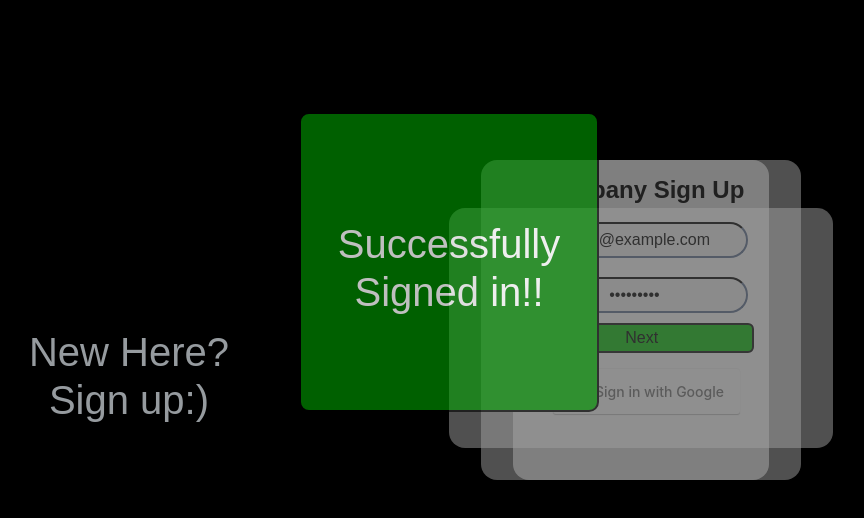
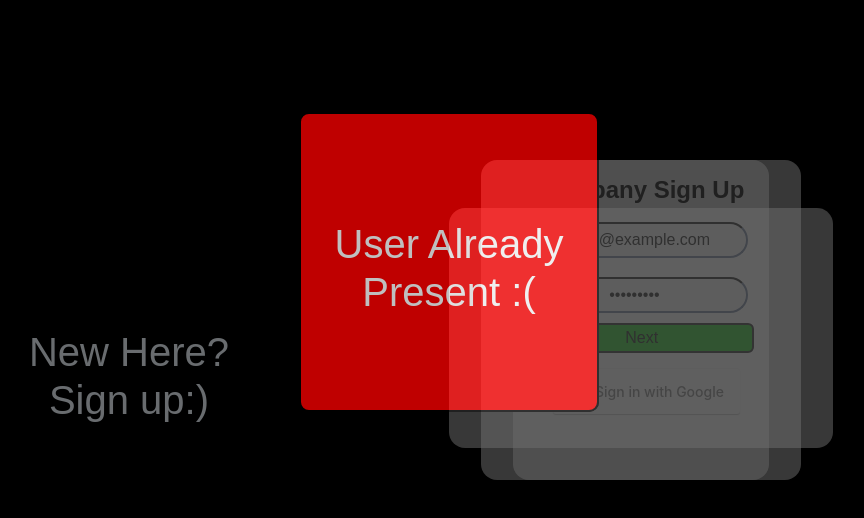
Before and after one commit to About-Rudra/vrittihub, a React (Create React App) app: page /companysignup in a window 1280 px wide. Both pictures are taken after typing "name@example.com", "Sample123" into the empty fields and a click on the button "Next". Shown: the top 518 px of the page, without its empty margins (191-1055 px from the left). Built offline with nearby package versions, Linux system fonts and the light colour scheme; no server answers.

Commit message:
modals added and linked login/signup pages

```diff
--- a/src/components/candidate/CandidateLogin.jsx
+++ b/src/components/candidate/CandidateLogin.jsx
@@ -4,6 +4,7 @@ import { Routes, Route, useNavigate } from 'react-router-dom';
 import CandidateProfilePage from "./CandidateProfilePage";
 import Cookies from 'js-cookie';
 import Modal from "../general/Modal";
+import Modal2 from "../general/Modal2";
 
 function CandidateLogin() {
   const [open, setOpen] = useState(false);
@@ -17,6 +18,13 @@ function CandidateLogin() {
   };
 
   const handleOpen = () => {
+    setOpen(true);
+  };
+  const handleClose1 = () => {
+    setOpen(false);
+  };
+
+  const handleOpen1 = () => {
     setOpen(true);
   };
 
@@ -49,8 +57,9 @@ function CandidateLogin() {
           Cookies.set('role', "candidate");
           setTimeout(() => {
           navigateToCandidateProfilePage();
-          }, 0);
+          }, 1000);
         } else {
+          handleOpen1();
           console.log("Error received from backend: " + response.status);
         }
 
@@ -78,6 +87,12 @@ function CandidateLogin() {
   function navigateToCandidateProfilePage() {
     navigate('/candidateprofilepage')
   }
+  function navigateToCandidateSignup(){
+    navigate('/candidatesignup')
+  }
+  function navigateToCompanyLogin(){
+    navigate('/companylogin')
+  }
 
   return (
     <div id="signupCoContainer">
@@ -85,9 +100,9 @@ function CandidateLogin() {
 
         <h1>Signed Already?
           <br />Login:) </h1>
-        <a href="#">Dont have an account? Signup :)</a>
+        <a href="#" onClick={navigateToCandidateSignup}>Dont have an account? Signup :)</a>
         <br />
-        <a href="#">Are you a Recruiter?</a>
+        <a href="#" onClick={navigateToCompanyLogin}>Are you a Recruiter?</a>
       </div>
 
       <div id="signupCoForm">
@@ -106,6 +121,11 @@ function CandidateLogin() {
                 <h1 style={{ marginTop: '5rem' }}>Successfully Logged in!!</h1>
               </>
             </Modal>
+            <Modal2 isOpen={open} onClose={handleClose1}>
+              <>
+                <h1 style={{ marginTop: '5rem' }}>Candidate not registered :(</h1>
+              </>
+            </Modal2>
           </form>
         </div>
 
--- a/src/components/candidate/CandidateSignup.jsx
+++ b/src/components/candidate/CandidateSignup.jsx
@@ -4,6 +4,7 @@ import { Routes, Route, useNavigate } from 'react-router-dom';
 import CandidateDetailsForm from "./CandidateDetailsForm";
 import Cookies from 'js-cookie';
 import Modal from "../general/Modal";
+import Modal1 from "../general/Modal1";
 
 function CandidateSignup() {
   const [open, setOpen] = useState(false);
@@ -18,6 +19,13 @@ function CandidateSignup() {
 
 const handleOpen = () => {
     setOpen(true);
+};
+const handleClose1 = () => {
+  setOpen(false);
+};
+
+const handleOpen1 = () => {
+  setOpen(true);
 };
 
   const handleSubmit = (event) => {
@@ -52,7 +60,7 @@ const handleOpen = () => {
           }, 1000);
         } else {
           if(response.status === 400) {
-            alert('User already present');
+            handleOpen1();
             console.log("Received bad request from backend");
           } else {
             console.log("Backend error: " + response.status);
@@ -99,6 +107,11 @@ const handleOpen = () => {
                     <h1 style={{ marginTop: '5rem' }}>Successfully Signed in!!</h1>
                 </>
             </Modal>
+            <Modal1 isOpen={open} onClose={handleClose1}>
+              <>
+                <h1 style={{ marginTop: '5rem' }}>User Already Present :(</h1>
+              </>
+            </Modal1>
             <button type="button" className="google-sign-in-button" >
               Sign in with Google
             </button>
--- a/src/components/company/CompanyLogin.jsx
+++ b/src/components/company/CompanyLogin.jsx
@@ -5,6 +5,9 @@ import CompanyDetailsPage from "./CompanyDetailsPage";
 import CompanyProfilePage from "./CompanyProfilePage";
 import Cookies from 'js-cookie';
 import Modal from "../general/Modal";
+import Modal2 from "../general/Modal2";
+import CompanySignup from "./CompanySignup";
+import CandidateLogin from "../candidate/CandidateLogin";
 
 function CompanyLogin() {
   const [open, setOpen] = useState(false);
@@ -18,6 +21,13 @@ function CompanyLogin() {
   };
 
   const handleOpen = () => {
+    setOpen(true);
+  };
+  const handleClose1 = () => {
+    setOpen(false);
+  };
+
+  const handleOpen1 = () => {
     setOpen(true);
   };
 
@@ -51,9 +61,10 @@ function CompanyLogin() {
           Cookies.set('role', "company");
           setTimeout(() => {
             navigateToCompanyProfilePage();
-          }, 0);
+          }, 1000);
 
         } else {
+          handleOpen1();
           console.log("Error received from backend: " + response.status);
         }
 
@@ -82,6 +93,12 @@ function CompanyLogin() {
   function navigateToCompanyProfilePage() {
     navigate('/companyprofilepage')
   }
+  function navigateToCompanySignup(){
+    navigate('/companysignup')
+  }
+  function navigateToCandidateLogin(){
+    navigate('/candidatelogin')
+  }
 
   return (
     <div id="signupCoContainer">
@@ -89,9 +106,9 @@ function CompanyLogin() {
 
         <h1>Signed Already?
           <br />Login:)</h1>
-        <a href="#">Dont have an account? Signup :)</a>
+        <a href="#" onClick={navigateToCompanySignup}>Dont have an account? Signup :)</a>
         <br />
-        <a href="#">Are you a Candidate?</a>
+        <a href="#" onClick={navigateToCandidateLogin}>Are you a Candidate?</a>
       </div>
 
       <div id="signupCoForm">
@@ -112,6 +129,11 @@ function CompanyLogin() {
                 <h1 style={{ marginTop: '5rem' }}>Successfully Logged in!!</h1>
               </>
             </Modal>
+            <Modal2 isOpen={open} onClose={handleClose1}>
+              <>
+                <h1 style={{ marginTop: '5rem' }}>Company not registered :(</h1>
+              </>
+            </Modal2>
           </form>
         </div>
 
@@ -119,6 +141,8 @@ function CompanyLogin() {
       </div>
       <Routes>
         <Route path="/companyprofilepage" element={<CompanyProfilePage />} />
+        <Route path="/companysignup" element={<CompanySignup />} />
+        <Route path="/candidatelogin" element={<CandidateLogin />} />
       </Routes>
     </div>
   );
--- a/src/components/company/CompanySignup.jsx
+++ b/src/components/company/CompanySignup.jsx
@@ -4,6 +4,7 @@ import { Routes, Route, useNavigate } from 'react-router-dom';
 import CompanyDetailsForm from "./CompanyDetailsForm";
 import Cookies from 'js-cookie';
 import Modal from "../general/Modal";
+import Modal1 from "../general/Modal1";
 
 function CompanySignup() {
   const [open, setOpen] = useState(false);
@@ -21,6 +22,13 @@ function CompanySignup() {
   };
 
   const handleOpen = () => {
+    setOpen(true);
+  };
+  const handleClose1 = () => {
+    setOpen(false);
+  };
+
+  const handleOpen1 = () => {
     setOpen(true);
   };
 
@@ -70,6 +78,7 @@ function CompanySignup() {
           if (response.status === 400) {
             //Bad request - User already exists
             //Show to UI
+            handleOpen1();
             console.log("Received bad request from backend");
           } else {
             //Show message to UI to try again
@@ -143,6 +152,11 @@ function CompanySignup() {
                 <h1 style={{ marginTop: '5rem' }}>Successfully Signed in!!</h1>
               </>
             </Modal>
+            <Modal1 isOpen={open} onClose={handleClose1}>
+              <>
+                <h1 style={{ marginTop: '5rem' }}>User Already Present :(</h1>
+              </>
+            </Modal1>
             <button type="button" class="google-sign-in-button" >
               Sign in with Google
             </button>
--- a/src/components/general/AboutUs.jsx
+++ b/src/components/general/AboutUs.jsx
@@ -11,7 +11,7 @@ const AboutUs = () => {
   return (
     <div style={styles.container}>
     <nav class="navbar navbar-expand navbar-dark bg-dark" id="main-header" style={{ backgroundColor: "black" }}>
-                <a class="navbar-brand" href="#" style={{ color: "burlywood" }}>VrittiHUB</a>
+                <a class="navbar-brand" href="#" style={{ color: "burlywood" }} onClick={navigateToHome}>VrittiHUB</a>
                 <button class="navbar-toggler" type="button" data-toggle="collapse" data-target="#navbarSupportedContent"
                     aria-controls="navbarSupportedContent" aria-expanded="false" aria-label="Toggle navigation">
                     <span class="navbar-toggler-icon"></span>
--- /dev/null
+++ b/src/components/general/Modal1.jsx
@@ -0,0 +1,45 @@
+// Modal.js
+
+import React from "react";
+
+
+const Modal1 = ({ isOpen, onClose, children }) => {
+	if (!isOpen) return null;
+
+	return (
+		<div
+			onClick={onClose}
+			style={{
+				position: "fixed",
+				top: 0,
+				left: 0,
+				width: "100%",
+				height: "100%",
+				background: "rgba(0, 0, 0, 0.5)",
+				display: "flex",
+				alignItems: "center",
+				justifyContent: "center",
+			}}
+		>
+			<div
+				style={{
+					background: "red",
+					height: 300,
+					width: 300,
+					margin: "auto",
+					padding: "2%",
+					border: "2px solid #000",
+					borderRadius: "10px",
+					boxShadow: "2px solid black",
+                    textAlign: "center",
+                    color: "white",
+                    marginTop: "7rem"
+				}}
+			>
+				{children}
+			</div>
+		</div>
+	);
+};
+
+export default Modal1;
--- /dev/null
+++ b/src/components/general/Modal2.jsx
@@ -0,0 +1,45 @@
+// Modal.js
+
+import React from "react";
+
+
+const Modal2 = ({ isOpen, onClose, children }) => {
+	if (!isOpen) return null;
+
+	return (
+		<div
+			onClick={onClose}
+			style={{
+				position: "fixed",
+				top: 0,
+				left: 0,
+				width: "100%",
+				height: "100%",
+				background: "rgba(0, 0, 0, 0.5)",
+				display: "flex",
+				alignItems: "center",
+				justifyContent: "center",
+			}}
+		>
+			<div
+				style={{
+					background: "red",
+					height: 300,
+					width: 300,
+					margin: "auto",
+					padding: "2%",
+					border: "2px solid #000",
+					borderRadius: "10px",
+					boxShadow: "2px solid black",
+                    textAlign: "center",
+                    color: "white",
+                    marginTop: "7rem"
+				}}
+			>
+				{children}
+			</div>
+		</div>
+	);
+};
+
+export default Modal2;
```
